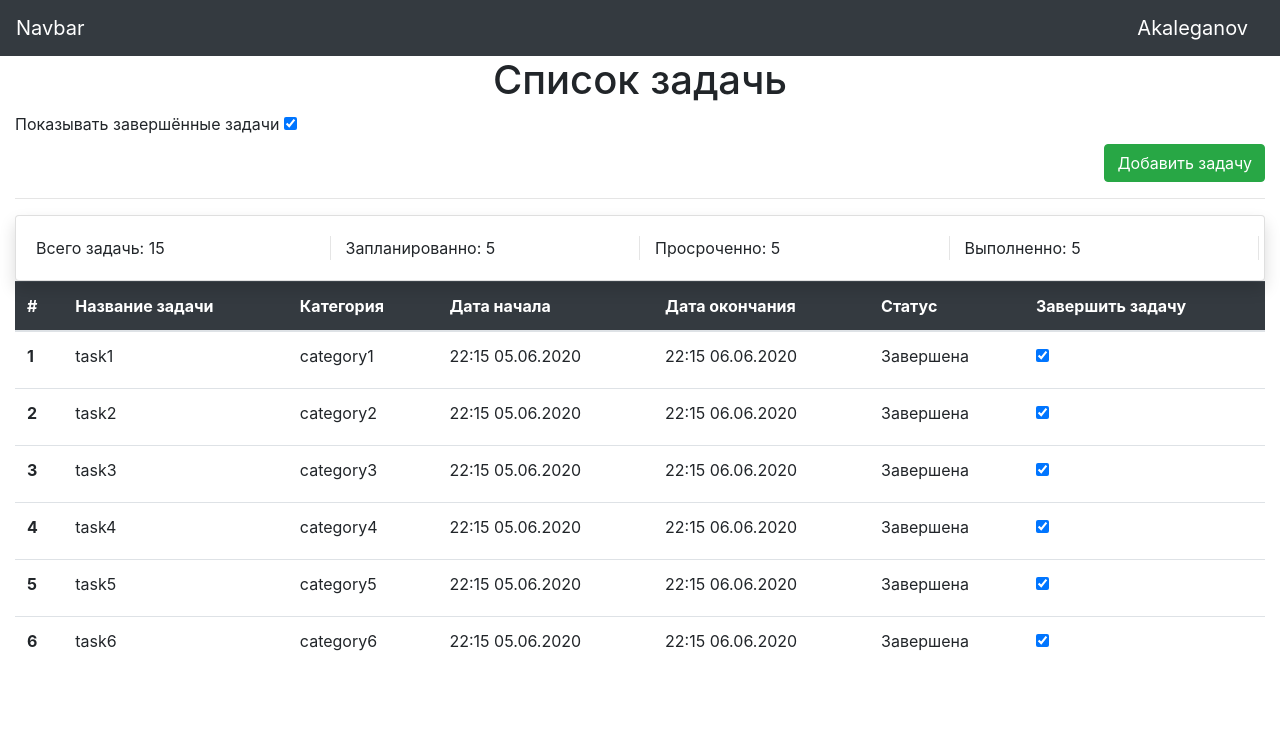
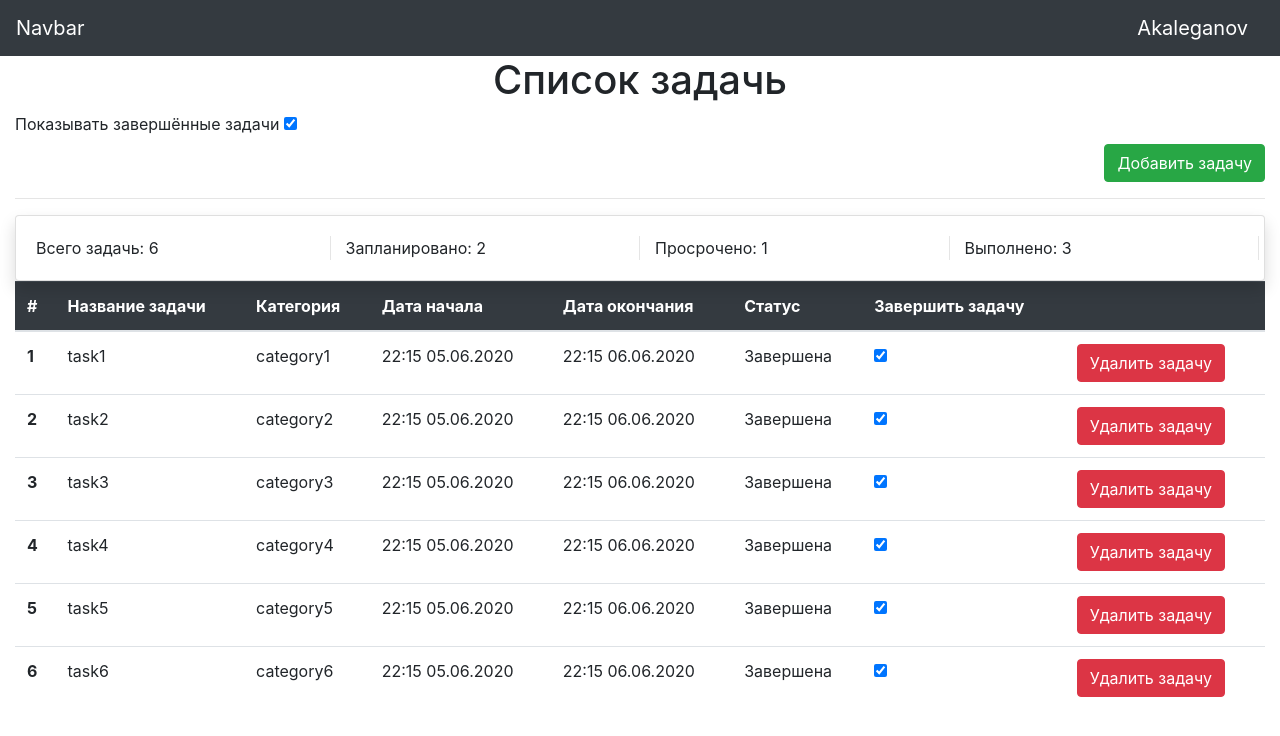
Before and after one commit to AlexandrKaleganov/angular, an Angular app in the folder task-planner/: page / in a window 1280 px wide. Shown: the top 736 px of the page. Built offline with nearby package versions, Linux system fonts and the light colour scheme.

Commit message:
5. Связывание двух компонентов. [#62341]

```diff
--- a/task-planner/src/app/task-list/statistic/statistic.component.html
+++ b/task-planner/src/app/task-list/statistic/statistic.component.html
@@ -2,9 +2,9 @@
   <div class="card-body">
     <div class="row">
     <div class="col-3" style="border-right: 1px solid rgba(0, 0, 0, 0.1)">Всего задачь: {{taskAll}}</div>
-    <div class="col-3" style="border-right: 1px solid rgba(0, 0, 0, 0.1)">Запланированно: {{taskPlanned}}</div>
-    <div class="col-3" style="border-right: 1px solid rgba(0, 0, 0, 0.1)">Просроченно: {{taskOverdue}}</div>
-    <div class="col-3" style="border-right: 1px solid rgba(0, 0, 0, 0.1)">Выполненно: {{taskFinished}}</div>
+    <div class="col-3" style="border-right: 1px solid rgba(0, 0, 0, 0.1)">Запланировано: {{taskPlanned}}</div>
+    <div class="col-3" style="border-right: 1px solid rgba(0, 0, 0, 0.1)">Просрочено: {{taskOverdue}}</div>
+    <div class="col-3" style="border-right: 1px solid rgba(0, 0, 0, 0.1)">Выполнено: {{taskFinished}}</div>
     </div>
   </div>
 </div>
--- a/task-planner/src/app/task-list/statistic/statistic.component.ts
+++ b/task-planner/src/app/task-list/statistic/statistic.component.ts
@@ -1,4 +1,4 @@
-import { Component, OnInit } from '@angular/core';
+import { Component, Input, OnInit } from '@angular/core';
 
 @Component({
   selector: 'app-statistic',
@@ -7,10 +7,10 @@ import { Component, OnInit } from '@angular/core';
 })
 export class StatisticComponent implements OnInit {
 
-  taskAll = 15;       // Всего задачь
-  taskPlanned = 5;    // Запланированно
-  taskOverdue = 5;   // Просрочено
-  taskFinished = 5;  // Выполненно
+  @Input() taskAll;       // Всего задачь
+  @Input() taskPlanned;    // Запланировано
+  @Input() taskOverdue;   // Просрочено
+  @Input() taskFinished;  // Выполнено
 
   constructor() {
   }
--- a/task-planner/src/app/task-list/task-list.component.html
+++ b/task-planner/src/app/task-list/task-list.component.html
@@ -11,7 +11,10 @@
     </button>
   </div>
   <hr>
-  <app-statistic></app-statistic>
+  <app-statistic [taskAll]="getTaskListsSize()" [taskPlanned]="getTasksAmountByStatus('Запланирована')"
+                 [taskOverdue]="getTasksAmountByStatus('Просрочена')"
+                 [taskFinished]="getTasksAmountByStatus('Завершена')"></app-statistic>
+
   <table class="table" *ngIf="taskModels != null && taskModels.length > 0">
     <thead class="table-dark">
     <tr>
@@ -22,9 +25,11 @@
       <th scope="col">Дата окончания</th>
       <th scope="col">Статус</th>
       <th scope="col">Завершить задачу</th>
+      <th></th>
     </tr>
     </thead>
     <tbody>
+
     <tr *ngFor="let taskModel of taskModels">
       <th scope="row">{{taskModel.id}}</th>
       <td>{{taskModel.name}}</td>
@@ -38,6 +43,8 @@
           <input type="checkbox"  [checked]="taskModel.status" (change)="setStatus(taskModel)"/>
         </label>
       </td>
+      <td><button class="btn btn-danger" (click)="deleteTask(taskModel)">Удалить задачу</button>
+      </td>
     </tr>
     </tbody>
   </table>
--- a/task-planner/src/app/task-list/task-list.component.ts
+++ b/task-planner/src/app/task-list/task-list.component.ts
@@ -14,12 +14,12 @@ export class TaskListComponent implements OnInit {
   }
   initTaskModel() {
     this.taskModels.push(
-      {id:'1', name:'task1', category: 'category1', dateStart:'22:15 05.06.2020', dateEnd:'22:15 06.06.2020', status:true},
-      {id:'2', name:'task2', category: 'category2', dateStart:'22:15 05.06.2020', dateEnd:'22:15 06.06.2020', status:true},
-      {id:'3', name:'task3', category: 'category3', dateStart:'22:15 05.06.2020', dateEnd:'22:15 06.06.2020', status:true},
-      {id:'4', name:'task4', category: 'category4', dateStart:'22:15 05.06.2020', dateEnd:'22:15 06.06.2020', status:true},
-      {id:'5', name:'task5', category: 'category5', dateStart:'22:15 05.06.2020', dateEnd:'22:15 06.06.2020', status:true},
-      {id:'6', name:'task6', category: 'category6', dateStart:'22:15 05.06.2020', dateEnd:'22:15 06.06.2020', status:true});
+      {id:'1', name:'task1', category: 'category1', dateStart:'22:15 05.06.2020', dateEnd:'22:15 06.06.2020', status:'Завершена'},
+      {id:'2', name:'task2', category: 'category2', dateStart:'22:15 05.06.2020', dateEnd:'22:15 06.06.2020', status:'Запланирована'},
+      {id:'3', name:'task3', category: 'category3', dateStart:'22:15 05.06.2020', dateEnd:'22:15 06.06.2020', status:'Просрочена'},
+      {id:'4', name:'task4', category: 'category4', dateStart:'22:15 05.06.2020', dateEnd:'22:15 06.06.2020', status:'Запланирована'},
+      {id:'5', name:'task5', category: 'category5', dateStart:'22:15 05.06.2020', dateEnd:'22:15 06.06.2020', status:'Завершена'},
+      {id:'6', name:'task6', category: 'category6', dateStart:'22:15 05.06.2020', dateEnd:'22:15 06.06.2020', status:'Завершена'});
   }
   addTask() {
     console.log('add Task');
@@ -31,4 +31,16 @@ export class TaskListComponent implements OnInit {
   filterTasks($event) {
     console.log($event.target.checked);
   }
+
+  deleteTask(tas: any) {
+    this.taskModels = this.taskModels.filter(task => task.id !== tas.id);
+  }
+
+  getTaskListsSize() {
+    return this.taskModels?.length;
+  }
+  getTasksAmountByStatus(status: string) {
+    return this.taskModels.filter(task => task.status === status)?.length;
+
 }
+}
```
